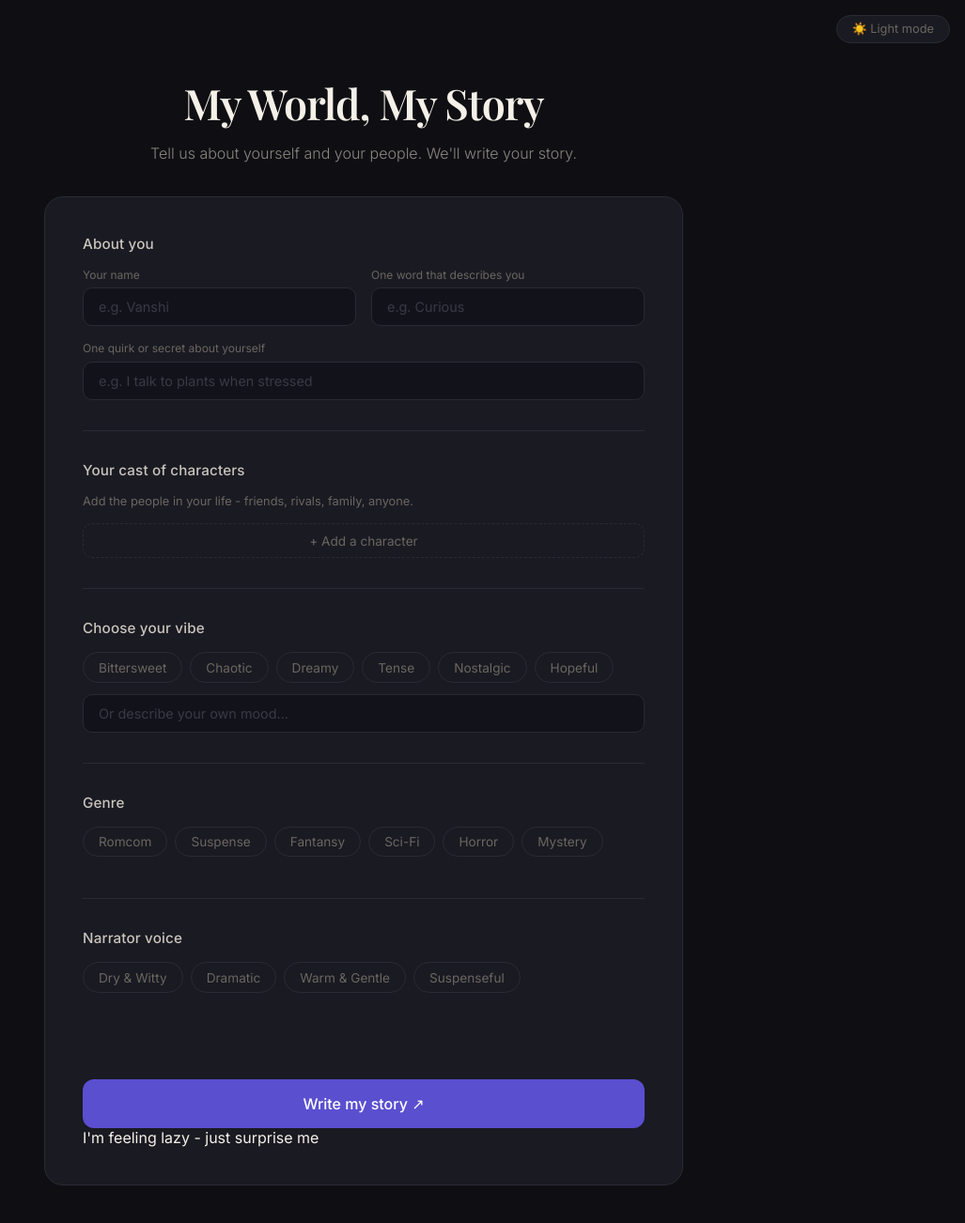
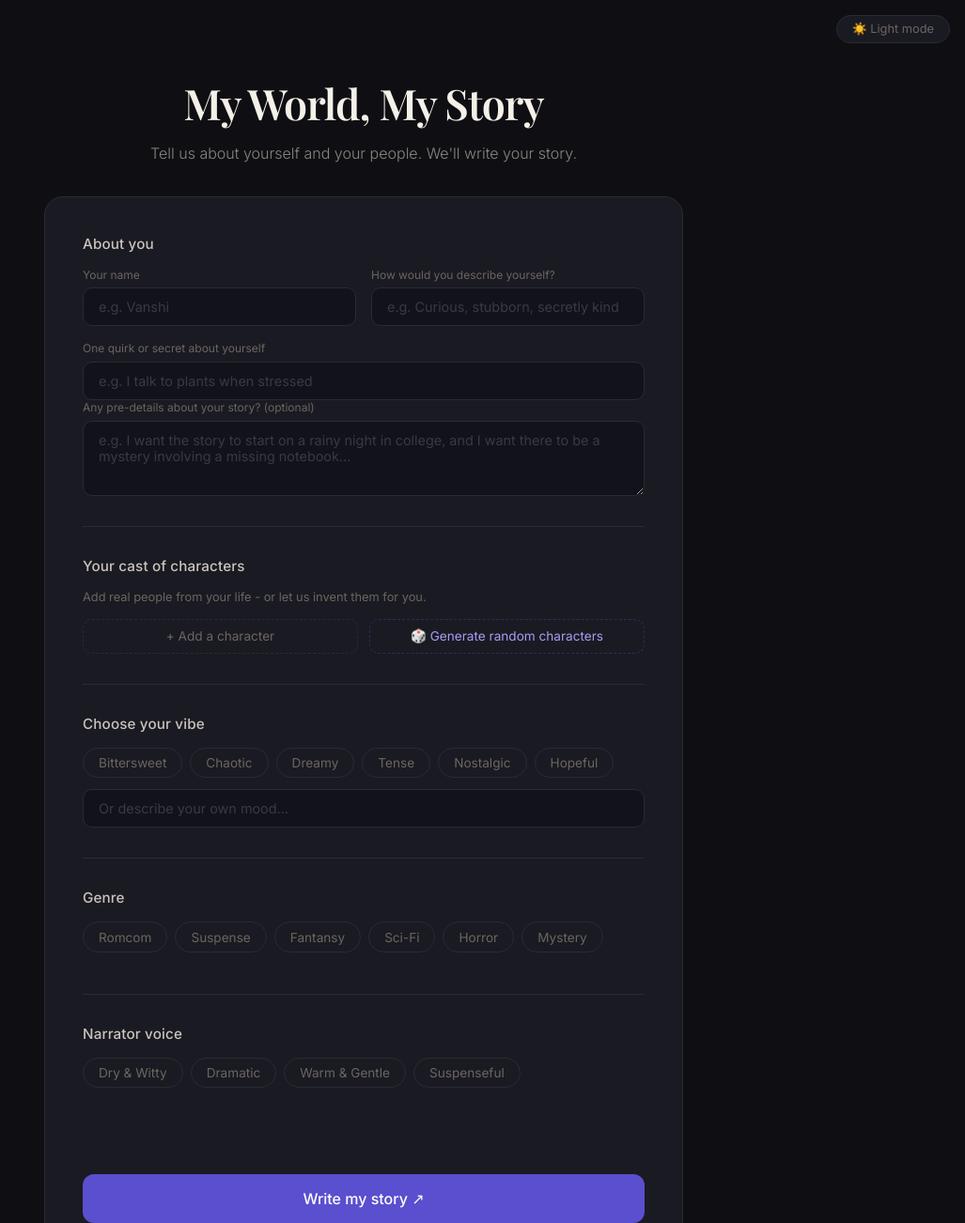
Before and after one commit to vanshianeja/my-world-my-story, a Flask app: page / in a window 1280 px wide. Shown: the top 1302 px of the page at 94% size, without its empty margins (253-1280 px from the left). Before the commit the page ends 1262 px from the top, so only its background shows below. Run offline with Flask 3, Linux system fonts and the light colour scheme; some web fonts are replaced.

Commit message:
Add optional characters, random character generator, multi word descriptor, pre-details field

```diff
--- a/app.py
+++ b/app.py
@@ -18,8 +18,9 @@ def generate():
     mood = data["mood"]
     genre = data["genre"]
     narrator = data["narrator"]
+    predetails = data.get("predetails", "")
 
-    story = generate_story(name, quirk, characters, mood, genre, narrator)
+    story = generate_story(name, quirk, characters, mood, genre, narrator, predetails)
     return jsonify({"story": story})
 
 @app.route("/continue", methods=["POST"])
--- a/static/script.js
+++ b/static/script.js
@@ -42,6 +42,37 @@ function addCharacter() {
     <button class="remove-char-btn" onclick="this.parentElement.remove()">✕</button>
     `;
     list.appendChild(card);
+}
+
+// ==== RANDOM CHARACTER GENERATOR ====
+function addRandomCharacters() {
+    const randomChars = [
+        { name: "Aryan", role: "best friend", traits: "sarcastic, deeply loyal, terrible at giving advice" },
+        { name: "Meera", role: "rival", traits: "brilliant, competitive, secretly struggling" },
+        { name: "Kabir", role: "mysterious stranger", traits: "quiet, observant, knows more than he says" },
+        { name: "Riya", role: "childhood friend", traits: "loud, chaotic, always late, fiercely protective" },
+        { name: "Zara", role: "mentor", traits: "wise, blunt, has seen everything twice" },
+        { name: "Dev", role: "love interest", traits: "charming on the surface, complicated underneath" },
+        { name: "Nisha", role: "roomate", traits: "practical, dry humor, secretly romantic" },
+        { name: "Rohan", role: "ex", traits: "not a villain, just complicated, still around" }
+    ];
+
+    // Pick 2 random characters
+    const shuffled = randomChars.sort(() => 0.5 - Math.random());
+    const picked = shuffled.slice(0, 2);
+
+    picked.forEach(char => {
+        const list = document.getElementById("characters-list");
+        const card = document.createElement("div");
+        card.className = "character-card";
+        card.innerHTML = `
+            <input type="text" placeholder="Name" class="char-name" value="${char.name}">
+            <input type="text" placeholder="Role" class="char-role" value="${char.role}">
+            <input type="text" placeholder="Traits" class="char-traits" value="${char.traits}">
+            <button class="remove-char-btn" onclick="this.parentElement.remove()">✕</button>
+        `;
+        list.appendChild(card);
+    });
 }
 
 // ==== COLLECT CHARACTERS ====
@@ -97,11 +128,13 @@ function displayStory(storyText, name, genre, mood) {
 }
 
 // ==== GENERATE STORY ====
+console.log("predetails element:", document.getElementById("predetails"));
 async function generateStory() {
     const name = document.getElementById("name").value.trim();
     const quirk = document.getElementById("quirk").value.trim();
-    const mood = selections.mood ||
-        document.getElementById("custom-mood").value.trim();
+    const predetails = document.getElementById("predetails").value.trim();
+    const customMoodEl = document.getElementById("custom-mood");
+    const mood = selections.mood || (customMoodEl ? customMoodEl.value.trim() : "");
     const genre = selections.genre;
     const narrator = selections.narrator;
     const characters = getCharacters();
@@ -110,7 +143,6 @@ async function generateStory() {
     if (!name) { alert("Please enter your name!"); return; }
     if (!genre) { alert("Please select your genre!"); return; }
     if (!mood) { alert("Please select or describe your mood!"); return; }
-    if (!narrator) { alert("Please select a narrator voice!"); return; }
 
     showLoading("Writing your story...");
 
@@ -118,7 +150,7 @@ async function generateStory() {
         const response = await fetch("/generate", {
             method: "POST",
             headers: { "Content-Type": "application/json" },
-            body: JSON.stringify({ name, quirk, characters, mood, genre, narrator })
+            body: JSON.stringify({ name, quirk, predetails, characters, mood, genre, narrator })
         });
 
         const data = await response.json();
--- a/static/style.css
+++ b/static/style.css
@@ -161,6 +161,39 @@ input[type="text"]:focus {
 
 input[type="text"]::placeholder {
     color: var(--text-faint);
+}
+
+textarea {
+    background: var(--bg-input);
+    border: 1px solid var(--border);
+    border-radius: 10px;
+    padding: 0.7rem 1rem;
+    color: var(--text-primary);
+    font-family: 'Inter', sans-serif;
+    font-size: 0.9rem;
+    outline: none;
+    transition: border-color 0.2s;
+    width: 100%;
+    resize: vertical;
+    min-height: 80px;
+}
+
+textarea:focus {
+    border-color: var(--accent);
+}
+
+textarea::placeholder {
+    color: var(--text-faint);
+}
+
+.char-buttons-row {
+    display: flex;
+    gap: 0.75rem;
+}
+
+.random-btn {
+    border-color: var(--accent-border) !important;
+    color: var(--accent-text) !important;
 }
 
 /* ==== PILLS ==== */
--- a/story_engine.py
+++ b/story_engine.py
@@ -23,7 +23,7 @@ def call_ai(prompt):
     data = response.json()
     return data["choices"][0]["message"]["content"]
 
-def build_prompt(name, quirk, characters, mood, genre, narrator):
+def build_prompt(name, quirk, characters, mood, genre, narrator, predetails=""):
     character_list = ""
     for char in characters:
         character_list += f"- {char['name']} ({char['role']}): {char['traits']}\n"
@@ -48,13 +48,14 @@ RULES:
 - Write at least 500 words
 - Do not use chapter title or headings, just pure prose
 
-Begin the story now."""
+{f"ADDITIONAL DETAILS THE USER WANTS INCLUDED:{chr(10)}{predetails}{chr(10)}{chr(10)}" if predetails else ""}Begin the story now."""
 
     return prompt
 
-def generate_story(name, quirk, characters, mood, genre, narrator):
-    prompt = build_prompt(name, quirk, characters, mood, genre, narrator)
-    return call_ai(prompt)
+def generate_story(name, quirk, characters, mood, genre, narrator, predetails=""):
+    prompt = build_prompt(name, quirk, characters, mood, genre, narrator, predetails)
+    response = call_ai(prompt)
+    return response
 
 
 def continue_story(existing_story, user_direction):
--- a/templates/index.html
+++ b/templates/index.html
@@ -29,26 +29,31 @@
                         <input type="text" id="name" placeholder="e.g. Vanshi">
                     </div>
                     <div class="input-group">
-                        <label>One word that describes you</label>
-                        <input type="text" id="descriptor" placeholder="e.g. Curious">
+                        <label>How would you describe yourself?</label>
+                        <input type="text" id="descriptor" placeholder="e.g. Curious, stubborn, secretly kind">
                     </div>
                 </div>
                 <div class="input-group full">
                     <label>One quirk or secret about yourself</label>
                     <input type="text" id="quirk" placeholder="e.g. I talk to plants when stressed">
                 </div>
+                <div class="input-group full">
+                    <label>Any pre-details about your story? (optional)</label>
+                    <textarea id="predetails" placeholder="e.g. I want the story to start on a rainy night in college, and I want there to be a mystery involving a missing notebook..."></textarea>
+                </div>
             </div>
 
             <!-- Characters -->
              <div class="section">
                 <h2 class="section-title">Your cast of characters</h2>
-                <p class="section-hint">Add the people in your life - friends, rivals, family, anyone.</p>
+                <p class="section-hint">Add real people from your life - or let us invent them for you.</p>
 
-                <div id="characters-list">
-                    <!-- Characters will appear here -->
+                <div id="characters-list"></div>
+
+                <div class="char-buttons-row">
+                    <button class="add-char-btn" onclick="addCharacter()">+ Add a character</button>
+                    <button class="add-char-btn random-btn" onclick="addRandomCharacters()">🎲 Generate random characters</button>
                 </div>
-
-                <button class="add-char-btn" onclick="addCharacter()">+ Add a character</button>
              </div>
 
              <!-- Mood -->
```
